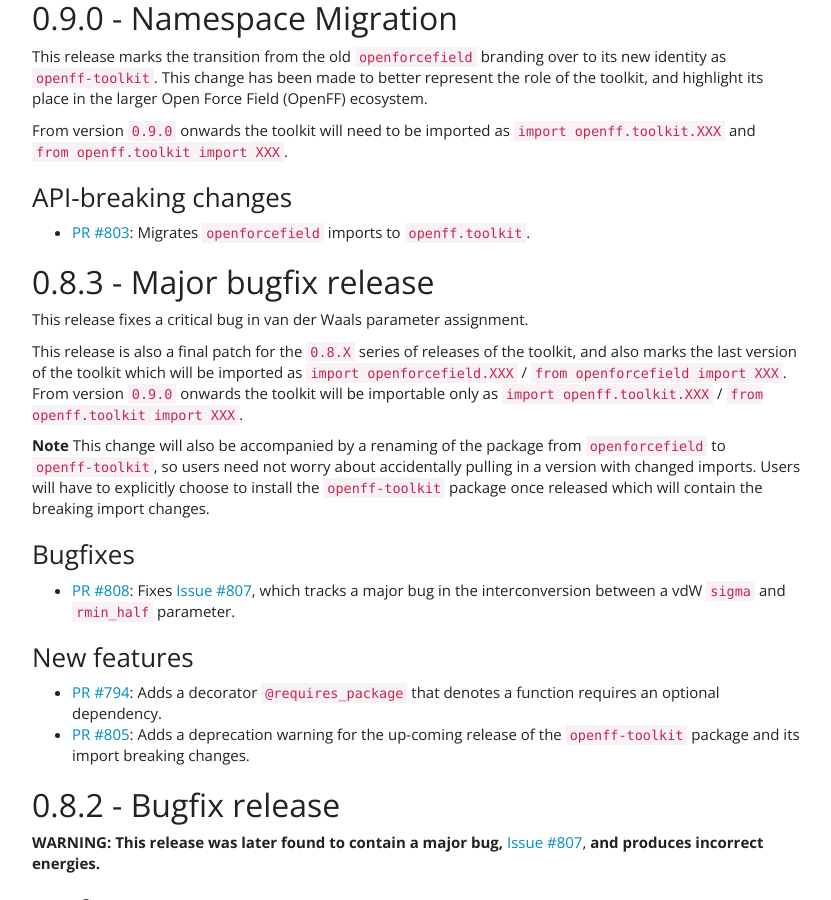
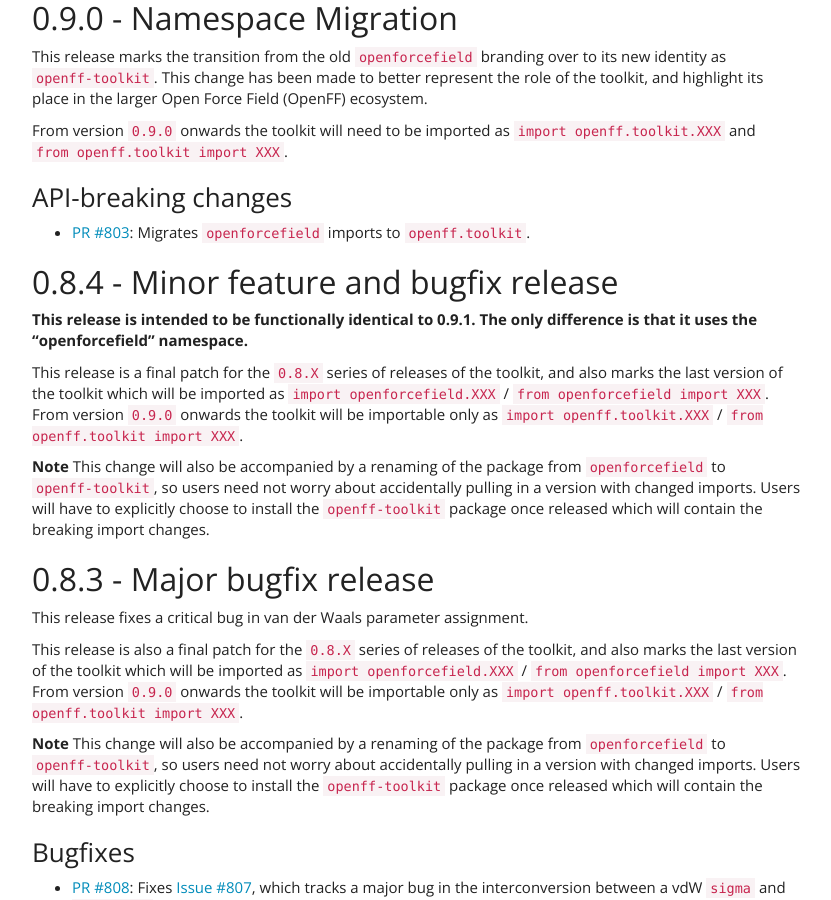
Before and after one commit to openforcefield/openff-toolkit, a Sphinx documentation site: the page built from docs/releasehistory.rst, in a window 1280 px wide and 900 px high, scrolled down 1161 px. Shown: the whole window, without its empty margins (38-869 px from the left). Built offline with Sphinx 7.4.7, drawn with Linux system fonts in a browser that asks for light colours; some of the changed text lies outside the part shown.

Commit message:
final polishing for 0.9.1 releasenotes

```diff
--- a/docs/releasehistory.rst
+++ b/docs/releasehistory.rst
@@ -7,8 +7,8 @@
 * ``minor`` increments add features but do not break API compatibility
 * ``micro`` increments represent bugfix releases or improvements in documentation
 
-0.9.1 - Current development
----------------------------
+0.9.1 - Minor feature and bugfix release
+----------------------------------------
 
 New features
 """"""""""""
@@ -54,7 +54,7 @@
 Bugfixes
 """"""""
 - `PR #849 <https://github.com/openforcefield/openforcefield/pull/849>`_: Changes
-  :py:meth:`create_openmm_system <openff.toolkit.typing.engines.smirnoff.ForceField.create_openmm_system>` so
+  :py:meth:`create_openmm_system <openff.toolkit.typing.engines.smirnoff.forcefield.ForceField.create_openmm_system>` so
   that it no longer uses the conformers on existing reference molecules (if present) to calculate Wiberg
   bond orders. Instead, new conformers are always generated during parameterization.
 
@@ -84,6 +84,23 @@
 """"""""""""""""""""
 - `PR #803 <https://github.com/openforcefield/openff-toolkit/pull/803>`_: Migrates ``openforcefield``
   imports to ``openff.toolkit``.
+
+
+0.8.4 - Minor feature and bugfix release
+----------------------------------------
+
+**This release is intended to be functionally identical to 0.9.1.
+The only difference is that it uses the "openforcefield" namespace.**
+
+This release is a final patch for the ``0.8.X`` series of releases of the toolkit, and also marks the last
+version of the toolkit which will be imported as ``import openforcefield.XXX`` / ``from openforcefield import XXX``.
+From version ``0.9.0`` onwards the toolkit will be importable only as ``import openff.toolkit.XXX`` /
+``from openff.toolkit import XXX``.
+
+**Note** This change will also be accompanied by a renaming of the package from ``openforcefield`` to ``openff-toolkit``,
+so users need not worry about accidentally pulling in a version with changed imports. Users will have to explicitly
+choose to install the ``openff-toolkit`` package once released which will contain the breaking import changes.
+
 
 0.8.3 - Major bugfix release
 ----------------------------
```
